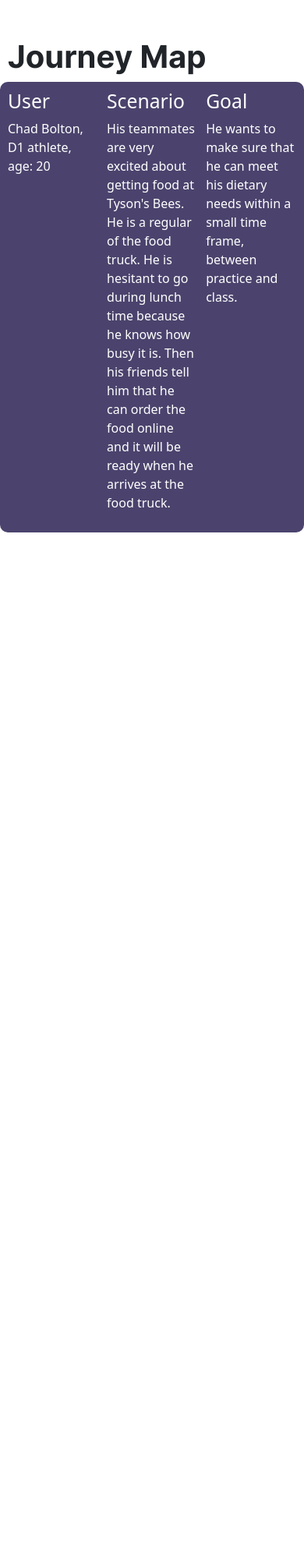
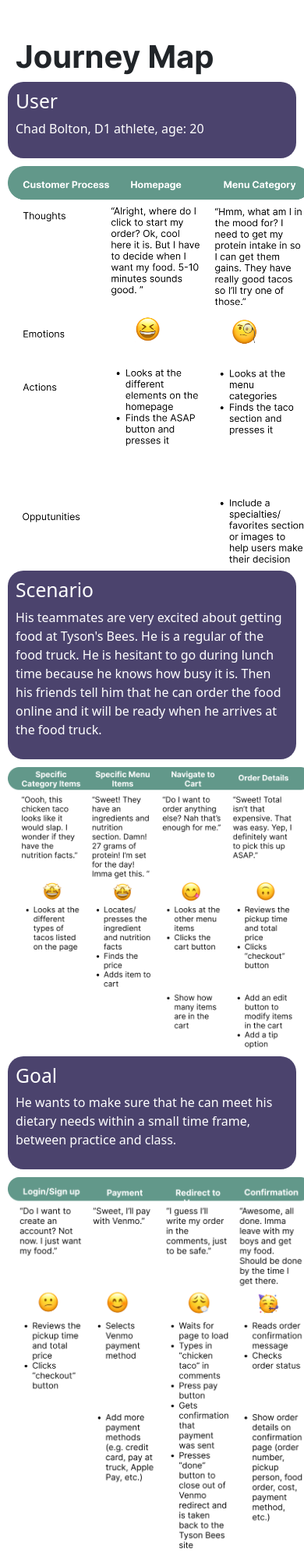
Before and after one commit to anujtanwar98/idm216-002-CodeBrew-TysonBees, a PHP site: page /public-project-web-page/index.html in a window 390 px wide; the page is wider, and only the part inside the window is pictured. Shown: the part 2765-4761 px from the top of that part at 78% size. Before the commit the page ends 3448 px from the top of that part, so only its background shows below. Run offline with PHP 8.4, Linux system fonts and the light colour scheme; grey boxes are pictures that could not be loaded.

Commit message:
:construction: :lipstick: :rocket:

```diff
--- a/public-project-web-page/index.html
+++ b/public-project-web-page/index.html
@@ -4,7 +4,8 @@
     <meta charset="UTF-8">
     <meta http-equiv="X-UA-Compatible" content="IE=edge">
     <meta name="viewport" content="width=device-width, initial-scale=1.0">
-    <title>Home</title>
+    <title>CodeBrew Project Page</title>
+    <link rel="icon" type="image/png" href="asset/images/favicon.png">
     <link href="https://cdn.jsdelivr.net/npm/bootstrap@5.3.0-alpha1/dist/css/bootstrap.min.css" rel="stylesheet" integrity="sha384-GLhlTQ8iRABdZLl6O3oVMWSktQOp6b7In1Zl3/Jr59b6EGGoI1aFkw7cmDA6j6gD" crossorigin="anonymous">
     <link rel="stylesheet" href="styles.css">
 </head>
@@ -84,6 +85,251 @@
             </section>
         </div>
     </div>
+    <div class="sixth-container">
+        <div class="journey-map-images">
+            <img src="asset/images/journey-map1.png" alt="" class="journey-map-img journey-map-img1 ">
+        </div>
+        <!-- <div class="journey-map-images">
+            <img src="asset/images/journey-map2.png" alt="" class="journey-map-img journey-map-img2 ">
+        </div>
+        <div class="journey-map-images">
+            <img src="asset/images/journey-map3.png" alt="" class="journey-map-img journey-map-img3">
+        </div>
+        <div class="journey-map-images">
+            <img src="asset/images/journey-map4.png" alt="" class="journey-map-img journey-map-img4">
+        </div>
+        <div class="journey-map-images">
+            <img src="asset/images/journey-map5.png" alt="" class="journey-map-img journey-map-img5">
+        </div>
+        <div class="journey-map-images">
+            <img src="asset/images/journey-map6.png" alt="" class="journey-map-img journey-map-img6">
+        </div> -->
+    </div>
+
+    <div class="seventh-container">
+        <h1 class="journey-map">
+            Journey Map
+        </h1>
+        <div class="user-scenario-goal1">
+            <section class="all-sections section1">
+                <h2 class="user-user-title">
+                    User
+                </h2>
+                <p class="user-user-sub-title">
+                    Chad Bolton, D1 athlete, age: 20
+                </p>
+            </section>
+            <section class="all-sections section2">
+                <h2 class="user-scenario-title">
+                    Scenario
+                </h2>
+                <p class="user-scenario-sub-title">
+                    His teammates are very excited about getting food at Tyson's Bees. He is a regular of the food truck. He is hesitant to go during lunch time because he knows how busy it is. Then his friends tell him that he can order the food online and it will be ready when he arrives at the food truck.
+                </p>
+            </section>
+            <!-- <section class="all-sections section3">
+                <h2 class="user-goal-title">
+                    Goal
+                </h2>
+                <p class="user-goal-sub-title">
+                    He wants to make sure that he can meet his dietary needs within a small time frame, between practice and class.
+                </p>
+            </section> -->
+        </div>
+    </div>
+
+    <div class="eighth-container">
+        <!-- <div class="journey-map-images">
+            <img src="asset/images/journey-map1.png" alt="" class="journey-map-img journey-map-img1 ">
+        </div> -->
+        <div class="journey-map-images">
+            <img src="asset/images/journey-map2.png" alt="" class="journey-map-img journey-map-img2 ">
+        </div>
+        <!-- <div class="journey-map-images">
+            <img src="asset/images/journey-map3.png" alt="" class="journey-map-img journey-map-img3">
+        </div> -->
+        <!-- <div class="journey-map-images">
+            <img src="asset/images/journey-map4.png" alt="" class="journey-map-img journey-map-img4">
+        </div>
+        <div class="journey-map-images">
+            <img src="asset/images/journey-map5.png" alt="" class="journey-map-img journey-map-img5">
+        </div>
+        <div class="journey-map-images">
+            <img src="asset/images/journey-map6.png" alt="" class="journey-map-img journey-map-img6">
+        </div> -->
+    </div>
+
+    <div class="ninth-container">
+        <!-- <h1 class="journey-map">
+            Journey Map
+        </h1> -->
+        <div class="user-scenario-goal2">
+            <!-- <section class="all-sections section1">
+                <h2 class="user-user-title">
+                    User
+                </h2>
+                <p class="user-user-sub-title">
+                    Chad Bolton, D1 athlete, age: 20
+                </p>
+            </section>
+            <section class="all-sections section2">
+                <h2 class="user-scenario-title">
+                    Scenario
+                </h2>
+                <p class="user-scenario-sub-title">
+                    His teammates are very excited about getting food at Tyson's Bees. He is a regular of the food truck. He is hesitant to go during lunch time because he knows how busy it is. Then his friends tell him that he can order the food online and it will be ready when he arrives at the food truck.
+                </p>
+            </section> -->
+            <section class="all-sections section3">
+                <h2 class="user-goal-title">
+                    Goal
+                </h2>
+                <p class="user-goal-sub-title">
+                    He wants to make sure that he can meet his dietary needs within a small time frame, between practice and class.
+                </p>
+            </section>
+        </div>
+    </div>
+    <div class="tenth-container">
+        <!-- <div class="journey-map-images">
+            <img src="asset/images/journey-map1.png" alt="" class="journey-map-img journey-map-img1 ">
+        </div> -->
+        <!-- <div class="journey-map-images">
+            <img src="asset/images/journey-map2.png" alt="" class="journey-map-img journey-map-img2 ">
+        </div> -->
+        <div class="journey-map-images">
+            <img src="asset/images/journey-map3.png" alt="" class="journey-map-img journey-map-img3">
+        </div>
+        <!-- <div class="journey-map-images">
+            <img src="asset/images/journey-map4.png" alt="" class="journey-map-img journey-map-img4">
+        </div>
+        <div class="journey-map-images">
+            <img src="asset/images/journey-map5.png" alt="" class="journey-map-img journey-map-img5">
+        </div>
+        <div class="journey-map-images">
+            <img src="asset/images/journey-map6.png" alt="" class="journey-map-img journey-map-img6">
+        </div> -->
+    </div>
+    <div class="eleventh-container">
+        <h1 class="journey-map">
+            Journey Map
+        </h1>
+        <div class="user-scenario-goal3">
+            <section class="all-sections section1">
+                <h2 class="user-user-title">
+                    User
+                </h2>
+                <p class="user-user-sub-title">
+                    Chad Bolton, D1 athlete, age: 20
+                </p>
+            </section>
+            <!-- <section class="all-sections section2">
+                <h2 class="user-scenario-title">
+                    Scenario
+                </h2>
+                <p class="user-scenario-sub-title">
+                    His teammates are very excited about getting food at Tyson's Bees. He is a regular of the food truck. He is hesitant to go during lunch time because he knows how busy it is. Then his friends tell him that he can order the food online and it will be ready when he arrives at the food truck.
+                </p>
+            </section> -->
+            <!-- <section class="all-sections section3">
+                <h2 class="user-goal-title">
+                    Goal
+                </h2>
+                <p class="user-goal-sub-title">
+                    He wants to make sure that he can meet his dietary needs within a small time frame, between practice and class.
+                </p>
+            </section> -->
+        </div>
+    </div>
+    <div class="twelfth-container">
+        <div class="journey-map-images">
+            <img src="asset/images/journey-map4.png" alt="" class="journey-map-img journey-map-img4">
+        </div>
+        <!-- <div class="journey-map-images">
+            <img src="asset/images/journey-map5.png" alt="" class="journey-map-img journey-map-img5">
+        </div>
+        <div class="journey-map-images">
+            <img src="asset/images/journey-map6.png" alt="" class="journey-map-img journey-map-img6">
+        </div> -->
+    </div>
+    <div class="thirteen-container">
+        <div class="user-scenario-goal4">
+            <!-- <section class="all-sections section1">
+                <h2 class="user-user-title">
+                    User
+                </h2>
+                <p class="user-user-sub-title">
+                    Chad Bolton, D1 athlete, age: 20
+                </p>
+            </section> -->
+            <section class="all-sections section2">
+                <h2 class="user-scenario-title">
+                    Scenario
+                </h2>
+                <p class="user-scenario-sub-title">
+                    His teammates are very excited about getting food at Tyson's Bees. He is a regular of the food truck. He is hesitant to go during lunch time because he knows how busy it is. Then his friends tell him that he can order the food online and it will be ready when he arrives at the food truck.
+                </p>
+            </section>
+            <!-- <section class="all-sections section3">
+                <h2 class="user-goal-title">
+                    Goal
+                </h2>
+                <p class="user-goal-sub-title">
+                    He wants to make sure that he can meet his dietary needs within a small time frame, between practice and class.
+                </p>
+            </section> -->
+        </div>
+    </div>
+    <div class="fourteen-container">
+        <!-- <div class="journey-map-images">
+            <img src="asset/images/journey-map4.png" alt="" class="journey-map-img journey-map-img4">
+        </div> -->
+        <div class="journey-map-images">
+            <img src="asset/images/journey-map5.png" alt="" class="journey-map-img journey-map-img5">
+        </div>
+        <!-- <div class="journey-map-images">
+            <img src="asset/images/journey-map6.png" alt="" class="journey-map-img journey-map-img6">
+        </div> -->
+    </div>
+    <div class="fifteenth-container">
+        <div class="user-scenario-goal5">
+            <!-- <section class="all-sections section1">
+                <h2 class="user-user-title">
+                    User
+                </h2>
+                <p class="user-user-sub-title">
+                    Chad Bolton, D1 athlete, age: 20
+                </p>
+            </section> -->
+            <!-- <section class="all-sections section2">
+                <h2 class="user-scenario-title">
+                    Scenario
+                </h2>
+                <p class="user-scenario-sub-title">
+                    His teammates are very excited about getting food at Tyson's Bees. He is a regular of the food truck. He is hesitant to go during lunch time because he knows how busy it is. Then his friends tell him that he can order the food online and it will be ready when he arrives at the food truck.
+                </p>
+            </section> -->
+            <section class="all-sections section3">
+                <h2 class="user-goal-title">
+                    Goal
+                </h2>
+                <p class="user-goal-sub-title">
+                    He wants to make sure that he can meet his dietary needs within a small time frame, between practice and class.
+                </p>
+            </section>
+        </div>
+    </div>
+    <div class="sixteenth-container">
+        <!-- <div class="journey-map-images">
+            <img src="asset/images/journey-map4.png" alt="" class="journey-map-img journey-map-img4">
+        </div> -->
+        <!-- <div class="journey-map-images">
+            <img src="asset/images/journey-map5.png" alt="" class="journey-map-img journey-map-img5">
+        </div> -->
+        <div class="journey-map-images">
+            <img src="asset/images/journey-map6.png" alt="" class="journey-map-img journey-map-img6">
+        </div>
+    </div>
 
 
     <script src="https://cdn.jsdelivr.net/npm/bootstrap@5.3.0-alpha1/dist/js/bootstrap.bundle.min.js" integrity="sha384-w76AqPfDkMBDXo30jS1Sgez6pr3x5MlQ1ZAGC+nuZB+EYdgRZgiwxhTBTkF7CXvN" crossorigin="anonymous"></script>
--- a/public-project-web-page/styles.css
+++ b/public-project-web-page/styles.css
@@ -137,7 +137,138 @@
     background-color: var(--sec-color);
     color: var(--white-color);
     padding: 10px;
-    border-radius: 10px;
+    border-radius: 20px;
+}
+
+.fifth-container {
+    margin: 0 10px;
+}
+.sixth-container {
+    display: flex;
+    flex-wrap: no-wrap;
+    overflow-x: auto;
+    margin: 20px;
+}
+.journey-map-img {
+    flex: 0 0 auto;
+    width: auto;
+    /* height: 100%; */
+    max-width: 100%;
+    margin: 10px;
+}
+.seventh-container {
+    margin: 0 10px;
+}
+.ninth-container {
+    margin: 0 10px;
+}
+.eleventh-container {
+    margin: 0 10px;
+}
+.thirteen-container {
+    margin: 0 10px;
+}
+.fifteenth-container {
+    margin: 0 10px;
+}
+
+/* .journey-map-img2 {
+    display: none;
+}
+.journey-map-img3 {
+    display: none;
+}
+.journey-map-img4 {
+    display: none;
+}
+.journey-map-img5 {
+    display: none;
+}
+.journey-map-img6 {
+    display: none;
+} */
+
+.user-scenario-goal1 {
+    display: grid;
+    grid-gap: 0.7rem;
+    grid-template-columns: repeat(2, 1fr);
+    background-color: var(--sec-color);
+    color: var(--white-color);
+    padding: 10px;
+    border-radius: 20px;
+    /* text-align: center;
+    align-items: center;
+    justify-content: center; */
+}
+.user-scenario-goal2 {
+    display: grid;
+    grid-gap: 0.7rem;
+    grid-template-columns: repeat(2, 1fr);
+    background-color: var(--sec-color);
+    color: var(--white-color);
+    padding: 10px;
+    border-radius: 20px;
+    /* text-align: center;
+    align-items: center;
+    justify-content: center; */
+}
+.user-scenario-goal3 {
+    display: grid;
+    grid-gap: 0.7rem;
+    grid-template-columns: repeat(1, 1fr);
+    background-color: var(--sec-color);
+    color: var(--white-color);
+    padding: 10px;
+    border-radius: 20px;
+}
+.user-scenario-goal4 {
+    display: grid;
+    grid-gap: 0.7rem;
+    grid-template-columns: repeat(1, 1fr);
+    background-color: var(--sec-color);
+    color: var(--white-color);
+    padding: 10px;
+    border-radius: 20px;
+}
+.user-scenario-goal5 {
+    display: grid;
+    grid-gap: 0.7rem;
+    grid-template-columns: repeat(1, 1fr);
+    background-color: var(--sec-color);
+    color: var(--white-color);
+    padding: 10px;
+    border-radius: 20px;
+}
+
+.seventh-container {
+    display: none;
+}
+.eighth-container {
+    display: none;
+}
+.ninth-container {
+    display: none;
+}
+.tenth-container {
+    display: none;
+}
+.eleventh-container {
+    display: none;
+}
+.twelfth-container {
+    display: none;
+}
+.thirteen-container {
+    display: none;
+}
+.fourteen-container {
+    display: none;
+}
+.fifteenth-container {
+    display: none;
+}
+.sixteenth-container {
+    display: none;
 }
 
 @media screen and (max-width: 1670px) {
@@ -161,3 +292,58 @@
         grid-template-columns: repeat(auto-fill, minmax(375px, 1fr));
     }
 }
+@media screen and (max-width: 833px) {
+    .fifth-container {
+        display: none;
+    }
+    .sixth-container {
+        display: none;
+    }
+    .seventh-container {
+        display: grid;
+    }
+    .eighth-container {
+        display: grid;
+    }
+    .ninth-container {
+        display: grid;
+    }
+    .tenth-container {
+        display: grid;
+    }
+
+}
+
+
+@media screen and (max-width: 450px) {
+    .seventh-container {
+        display: none;
+    }
+    .eighth-container {
+        display: none;
+    }
+    .ninth-container {
+        display: none;
+    }
+    .tenth-container {
+        display: none;
+    }
+    .eleventh-container {
+        display: grid;
+    }
+    .twelfth-container {
+        display: grid;
+    }
+    .thirteen-container {
+        display: grid;
+    }
+    .fourteen-container {
+        display: grid;
+    }
+    .fifteenth-container {
+        display: grid;
+    }
+    .sixteenth-container {
+        display: grid;
+    }
+}
```
Also changed, not shown: public-project-web-page/asset/images/favicon.png (added), public-project-web-page/asset/images/journey-map.png (added), public-project-web-page/asset/images/journey-map1.png (added), public-project-web-page/asset/images/journey-map2.png (added), public-project-web-page/asset/images/journey-map3.png (added), public-project-web-page/asset/images/journey-map4.png (added), public-project-web-page/asset/images/journey-map5.png (added), public-project-web-page/asset/images/journey-map6.png (added).
